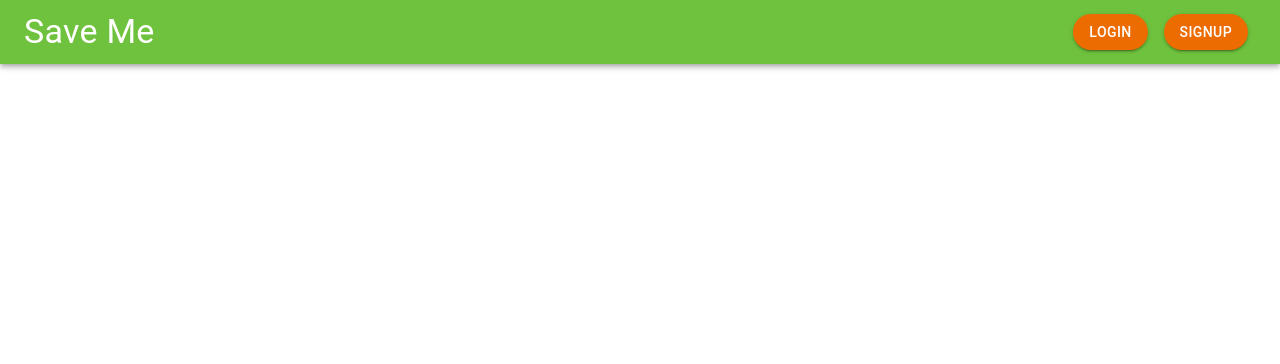
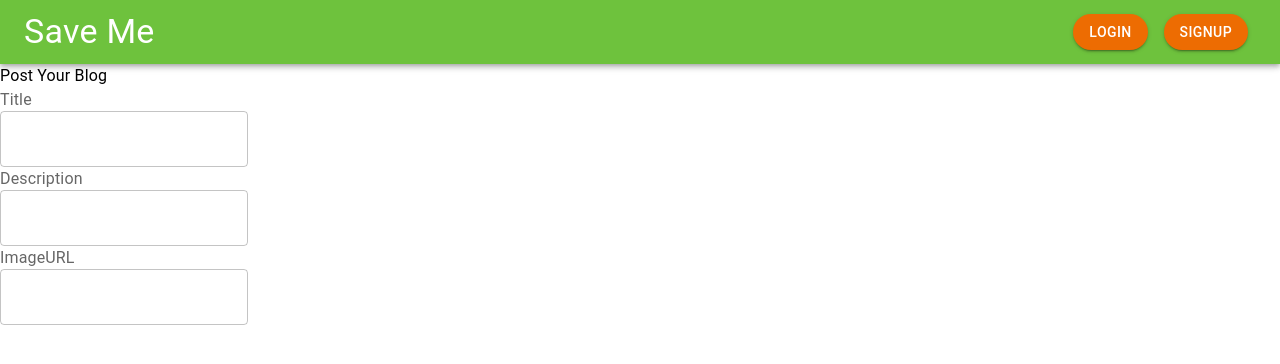
Before and after one commit to sandamini98/SAVEMEPROJECT, a React (Create React App) app in the folder frontend/: page /blogs/add in a window 1280 px wide. Shown: the top 364 px of the page. Built offline with nearby package versions, Linux system fonts and the light colour scheme.

Commit message:
add basic title,description and url inputs

```diff
--- a/frontend/src/components/AddBlog.js
+++ b/frontend/src/components/AddBlog.js
@@ -1,8 +1,19 @@
+import { Box, InputLabel, TextField, Typography } from '@mui/material';
 import React from 'react'
 
 const AddBlog = () => {
   return <div>
-
+      <form >
+        <Box>
+          <Typography>Post Your Blog</Typography>
+          <InputLabel>Title</InputLabel>
+          <TextField/>
+          <InputLabel>Description</InputLabel>
+          <TextField/>
+          <InputLabel>ImageURL</InputLabel>
+          <TextField/>
+        </Box>
+      </form>
   </div>;
 };
 
```
